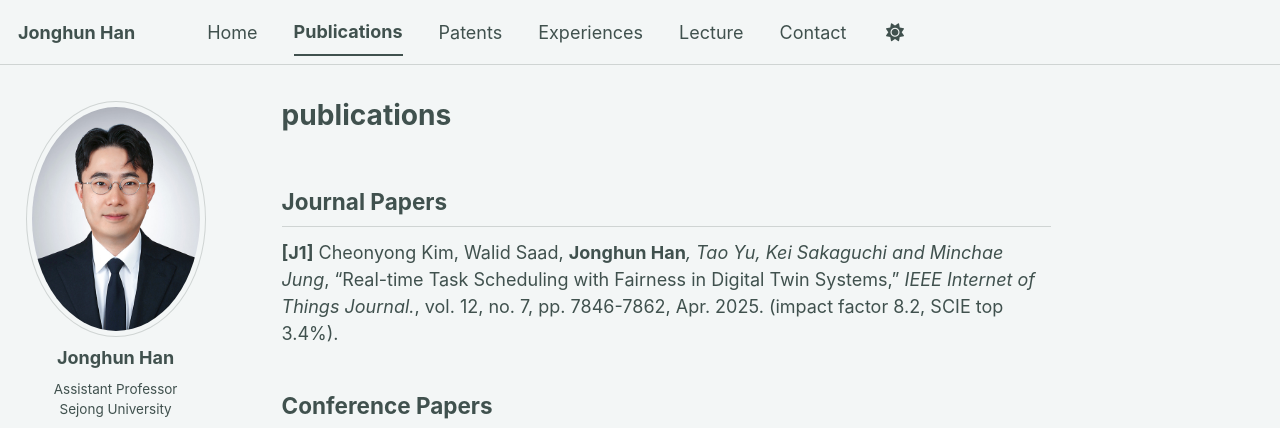
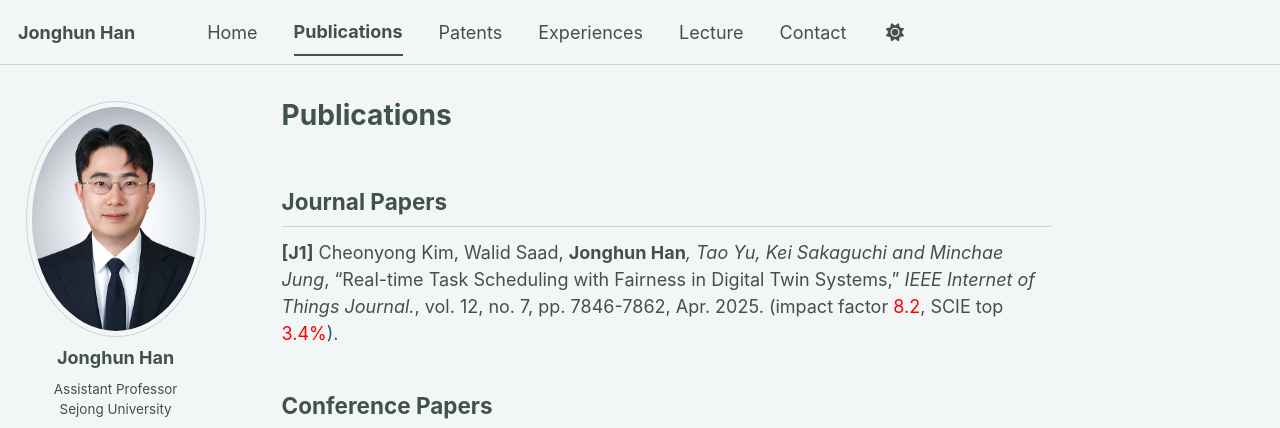
Before and after one commit to icnsl/icnsl.github.io, a Jekyll site: the page built from _pages/publications.md, in a window 1280 px wide. Shown: the top 428 px of the page. Built offline with Jekyll 4.4.1, drawn with Linux system fonts in a browser that asks for light colours; some web fonts are replaced; a script bundle is joined from its source files by our own code; library files that are not in the unit come from our copies.

Commit message:
Update publications.md

```diff
--- a/_pages/publications.md
+++ b/_pages/publications.md
@@ -1,11 +1,11 @@
 ---
-title: "publications"
+title: "Publications"
 permalink: /publications/
 author_profile: true
 ---
 
 ## Journal Papers
-**[J1]** Cheonyong Kim, Walid Saad, **Jonghun Han***, Tao Yu, Kei Sakaguchi and Minchae Jung*, “Real-time Task Scheduling with Fairness in Digital Twin Systems,” *IEEE Internet of Things Journal.*, vol. 12, no. 7, pp. 7846-7862, Apr. 2025. (impact factor 8.2, SCIE top 3.4%).
+**[J1]** Cheonyong Kim, Walid Saad, **Jonghun Han***, Tao Yu, Kei Sakaguchi and Minchae Jung*, “Real-time Task Scheduling with Fairness in Digital Twin Systems,” *IEEE Internet of Things Journal.*, vol. 12, no. 7, pp. 7846-7862, Apr. 2025. (impact factor <span style="color:red">8.2</span>, SCIE top <span style="color:red">3.4%</span>).
 
 ## Conference Papers
 Canva의 conference paper 목록을 넣습니다.
```
